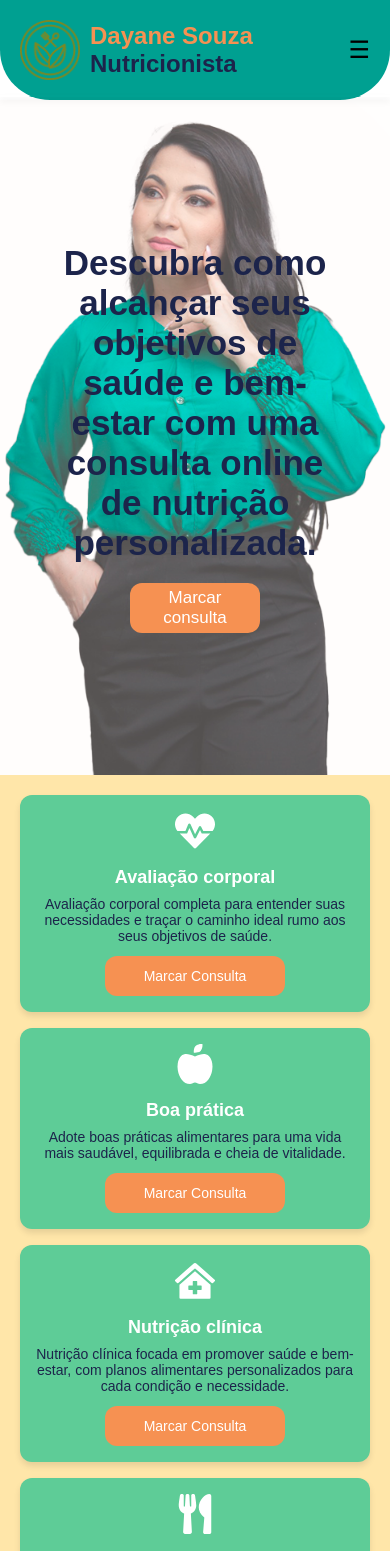
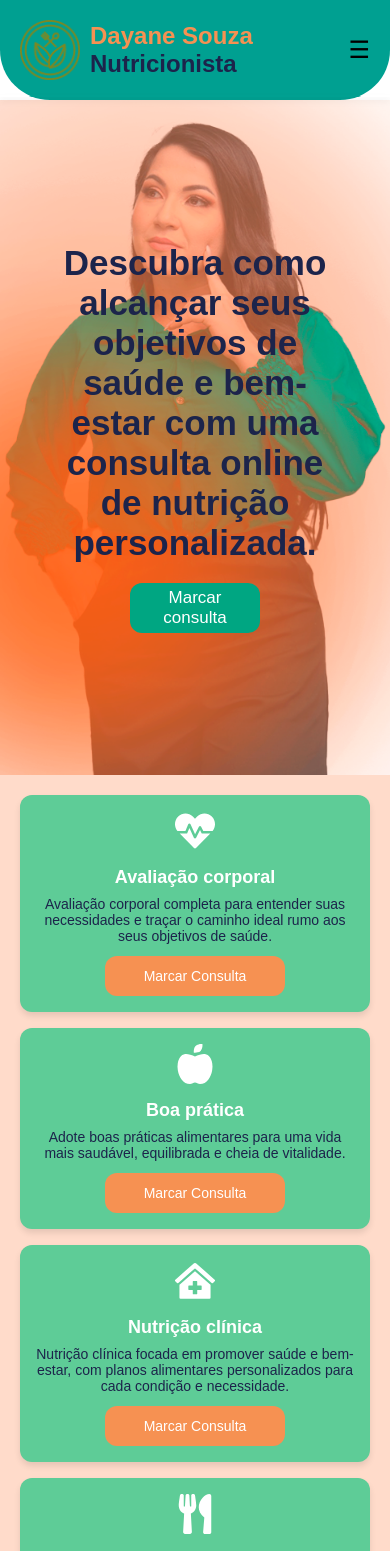
Before and after one commit to MahFelix/NutriDay, a React (Vite) app: page / in a window 390 px wide. Shown: the top 1551 px of the page. Built offline with nearby package versions, Linux system fonts and the light colour scheme.

Commit message:
✨ feat: Alteração de design layout mobile

```diff
--- a/index.html
+++ b/index.html
@@ -3,6 +3,7 @@
   <head>
     <meta charset="UTF-8" />
     <link rel="icon" type="image/svg+xml" href="/vite.svg" />
+    <link href="https://cdnjs.cloudflare.com/ajax/libs/font-awesome/5.15.4/css/all.min.css" rel="stylesheet">
     <meta name="viewport" content="width=device-width, initial-scale=1.0" />
     <title>Dayane Souza - Nutricionista</title>
   </head>
--- a/src/components/About.jsx
+++ b/src/components/About.jsx
@@ -54,7 +54,7 @@ const Heading = styled.h1`
 `;
 
 const Button = styled.a`
-  background-color: #F69152;
+  background-color: #00A682;
   border: none;
   padding: 10px 20px;
   font-size: 18px;
--- a/src/components/FAQPage.jsx
+++ b/src/components/FAQPage.jsx
@@ -12,7 +12,7 @@ const Container = styled.div`
 
   padding: 20px;
   border-radius: 12px;
-background-color: #FFD9A1;
+background-color: #FFDBCA;
 `;
 
 // Estilos para o título
--- a/src/components/Footer.jsx
+++ b/src/components/Footer.jsx
@@ -3,7 +3,7 @@ import styled from 'styled-components';
 
 // Estilos para o container principal do Footer
 const FooterContainer = styled.footer`
-  background-color: #1C244B; /* Cor de fundo do footer */
+  background-color: #00A091; /* Cor de fundo do footer */
   padding: 20px;
   position: absolute;
   width: 100%;
--- a/src/components/Navbar.jsx
+++ b/src/components/Navbar.jsx
@@ -67,7 +67,7 @@ const NavLink = styled.a`
   font-size: 18px;
   padding: 10px;
   border-radius: 6px;
-  background-color: #FFD990;
+  background-color: #F69152;
 
   &:hover {
     color: green;
--- a/src/components/SectionCards.jsx
+++ b/src/components/SectionCards.jsx
@@ -12,7 +12,7 @@ export const Container = styled.div`
     grid-template-columns: 1fr;
     gap: 16px;
     padding: 20px;
-    background-color: #;
+    background-color:#FFDBCA ;
   }
 `;
 
--- a/src/components/Sobre.jsx
+++ b/src/components/Sobre.jsx
@@ -11,6 +11,7 @@ const Container = styled.div`
   @media (max-width: 768px) {
     flex-direction: column;
     padding: 20px;
+    background-color: #FFDBCA;
   }
 `;
 
```
Also changed, not shown: src/assets/daymobile.png.
